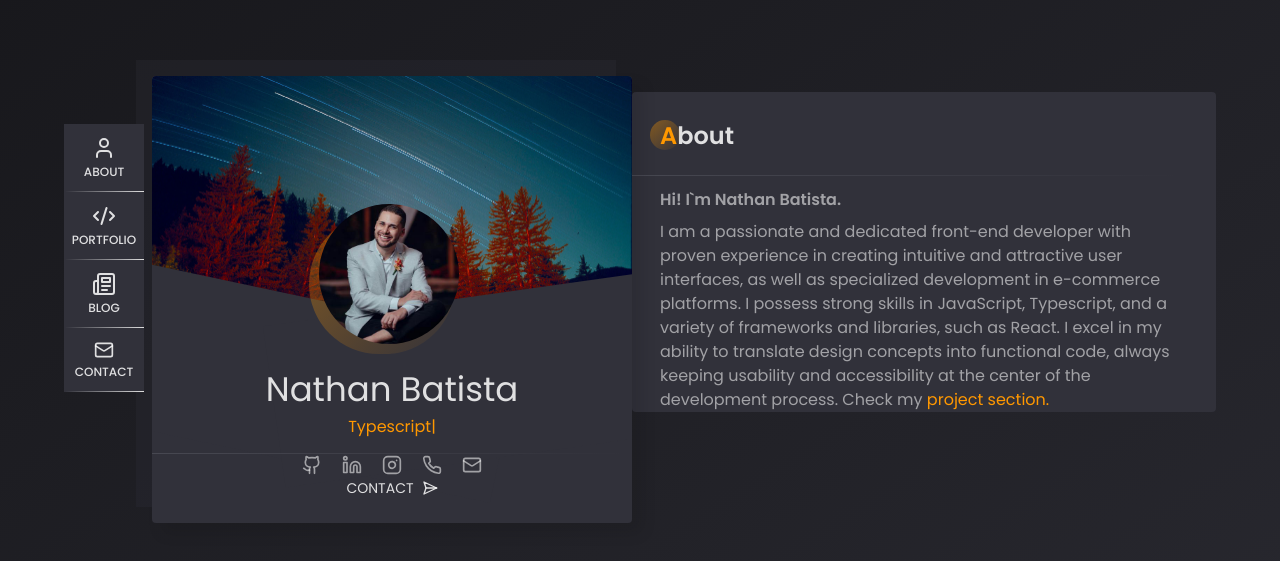
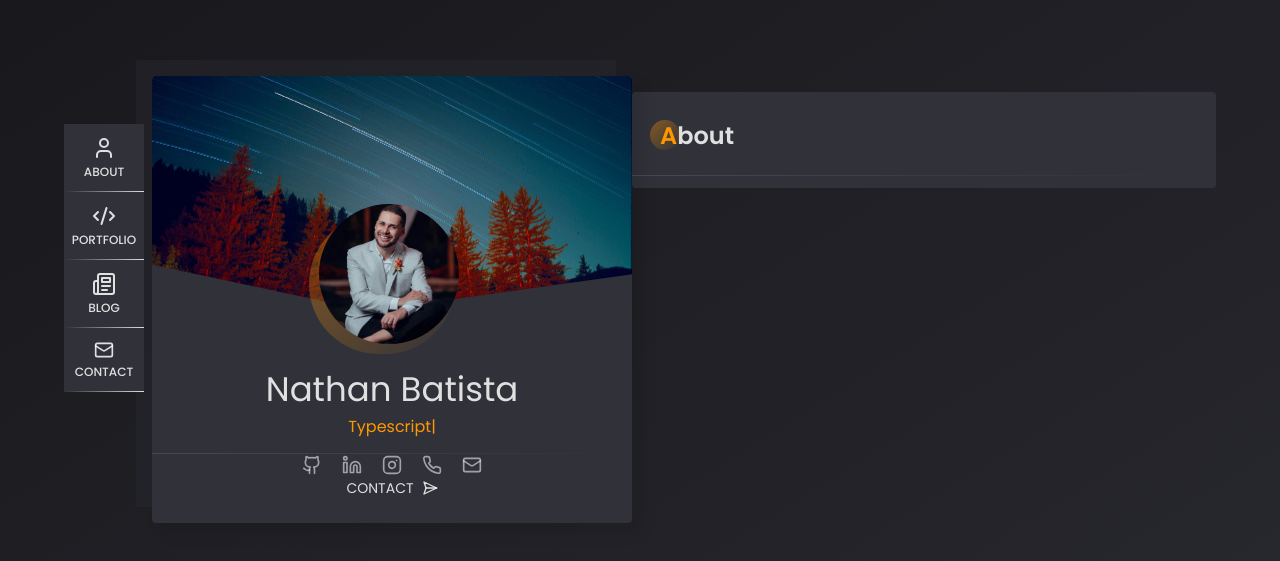
Before and after one commit to NtBat/site, a Next.js app: page / in a window 1280 px wide. Shown: the part 101-662 px from the top of the page. Built offline with nearby package versions, Linux system fonts and the light colour scheme.

Commit message:
feat: created about component

```diff
--- a/src/components/About/index.tsx
+++ b/src/components/About/index.tsx
@@ -1,19 +1,29 @@
-export function About() {
+import Markdown from 'markdown-to-jsx'
+
+type AboutProps = {
+  title: string
+  about: string
+}
+
+export function About({ title, about }: AboutProps) {
   return (
     <div className="text-gray-300">
-      <span className="mt-3 block font-semibold">Hi! I`m Nathan Batista.</span>
-      <p className="mt-2 block">
-        I am a passionate and dedicated front-end developer with proven
-        experience in creating intuitive and attractive user interfaces, as well
-        as specialized development in e-commerce platforms. I possess strong
-        skills in JavaScript, Typescript, and a variety of frameworks and
-        libraries, such as React. I excel in my ability to translate design
-        concepts into functional code, always keeping usability and
-        accessibility at the center of the development process. Check my{' '}
-        <a href="/portfolio" className="text-orange">
-          project section.
-        </a>
-      </p>
+      <span className="mt-3 block font-semibold">{title}</span>
+      <div className="mt-2 block">
+        <Markdown
+          options={{
+            overrides: {
+              a: {
+                props: {
+                  className: 'block text-orange underline',
+                },
+              },
+            },
+          }}
+        >
+          {about}
+        </Markdown>
+      </div>
     </div>
   )
 }
```
Also changed, not shown: 1 other file (tests, documents, lock files or other folders).
